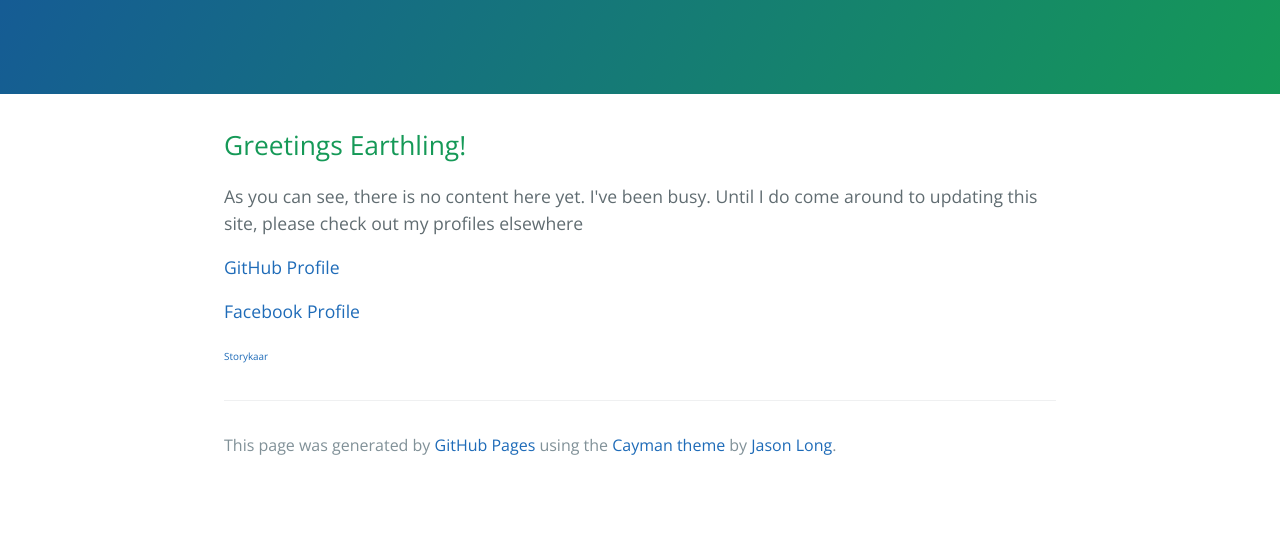
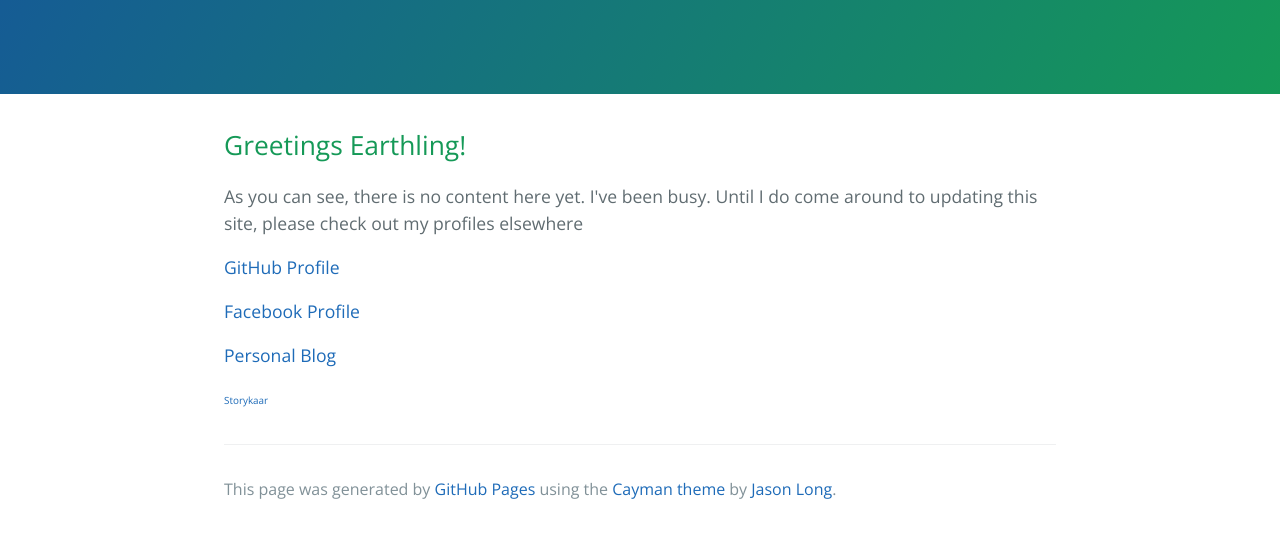
Before and after one commit to PawanHegde/PawanHegde.github.io, a plain HTML site: page index.html in a window 1280 px wide. Shown: the part 176-714 px from the top of the page. Drawn offline with nearby package versions, Linux system fonts and the light colour scheme.

Commit message:
Update index.html

```diff
--- a/index.html
+++ b/index.html
@@ -25,6 +25,8 @@
 
 <p><a href="https://facebook.com/PawanH">Facebook Profile</a></p>
 
+<p><a href="https://senseun.blogspot.com">Personal Blog</a></p>
+
 <p><sub><sup><a href="http://www.storykaar.com">Storykaar</a></sup></sub></p>
 
       <footer class="site-footer">
```
